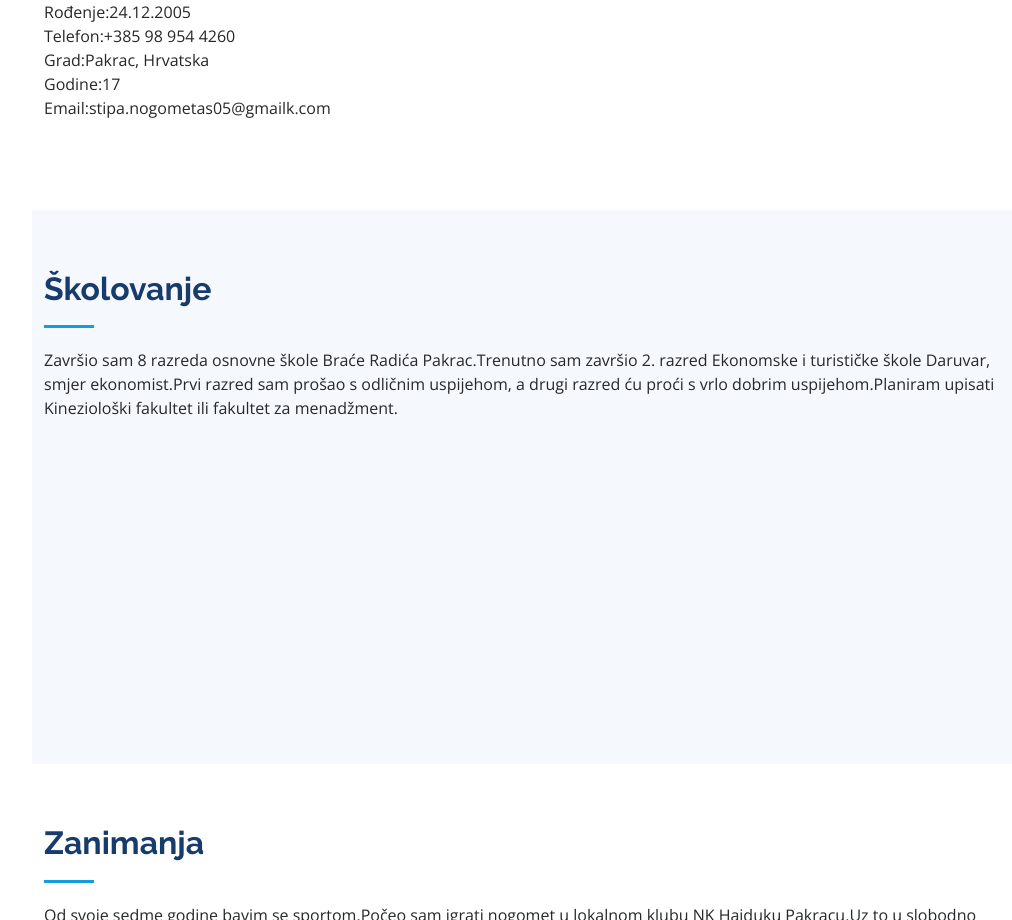
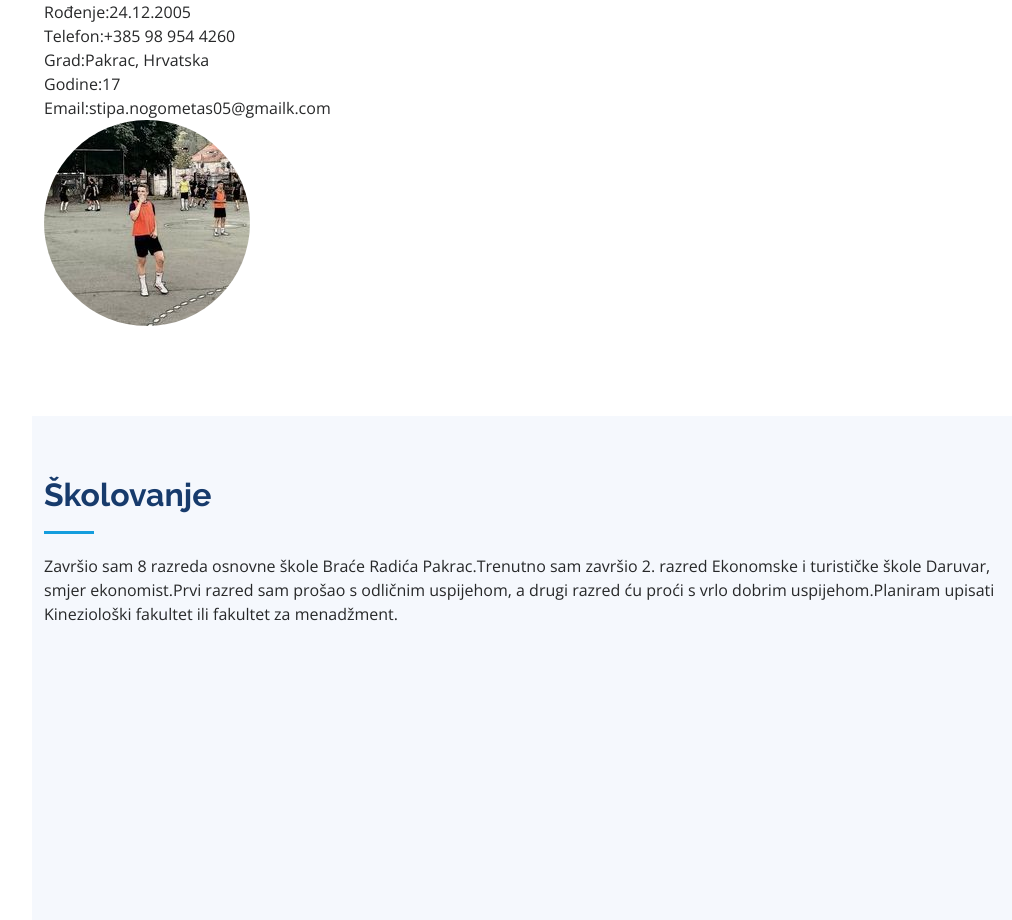
Before and after one commit to StjepanKis/stjepankis, a plain HTML site: page index.html in a window 1280 px wide. Shown: the part 1100-2020 px from the top of the page, without its empty margins (268-1280 px from the left). Drawn offline with nearby package versions, Linux system fonts and the light colour scheme.

Commit message:
Update index.html

```diff
--- a/index.html
+++ b/index.html
@@ -87,8 +87,9 @@
                  Grad:Pakrac, Hrvatska<br>
                  Godine:17<br>
                  Email:stipa.nogometas05@gmailk.com<br>
+           <img src="assets/img/profile-img.jpg" alt="" class="img-fluid rounded-circle">
+         </div>
 
-        </div>
 
         </section><!-- End About Section -->
 
```
